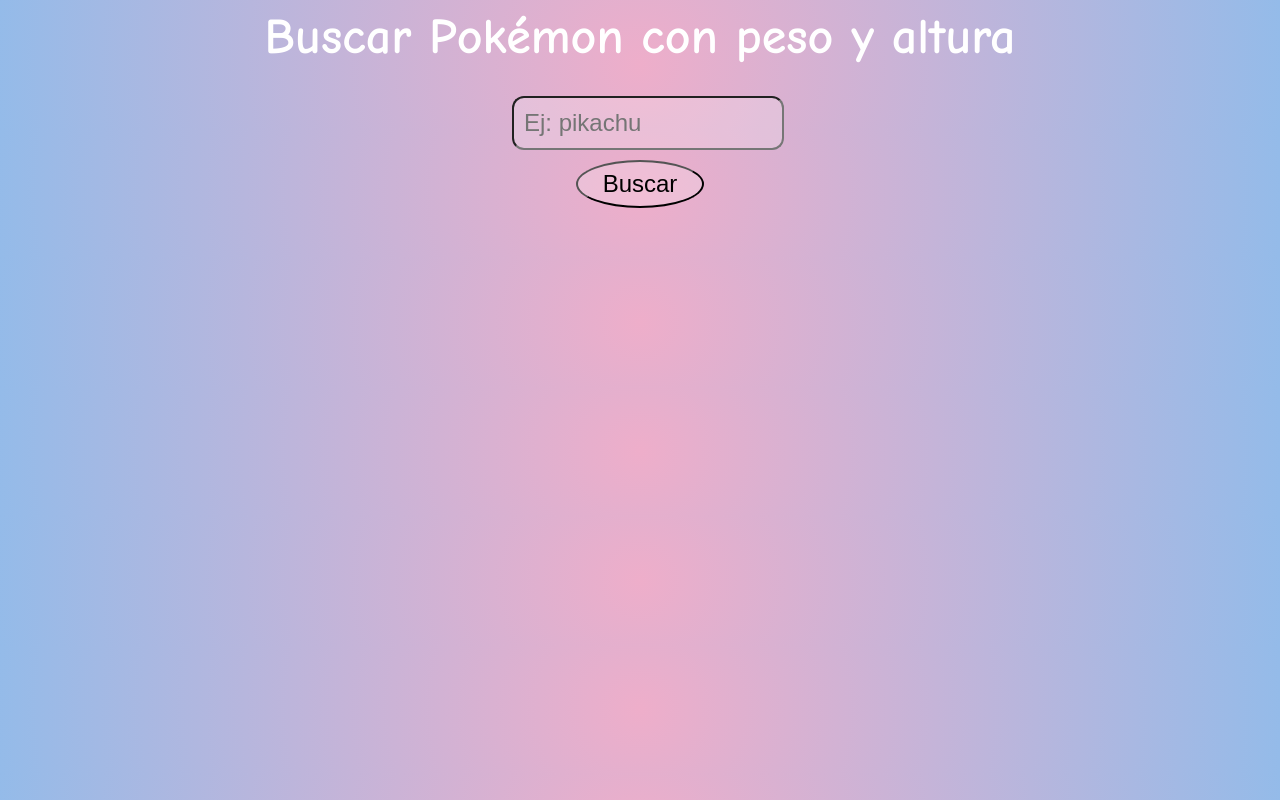
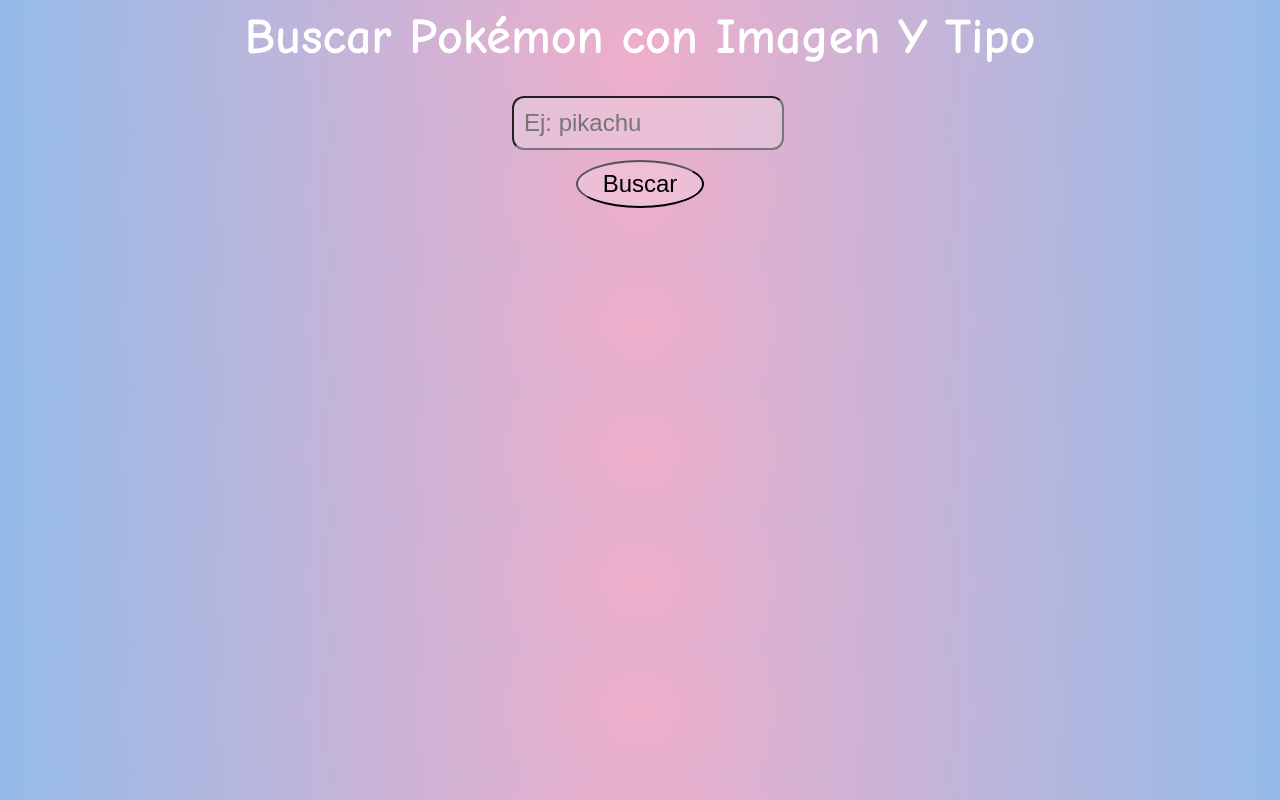
Before and after one commit to Misael04587/Buscador-Pokemon-API, a plain HTML site: page index.html in a window 1280 px wide. Drawn offline with Linux system fonts and the light colour scheme.

Commit message:
Update heading for Pokémon search feature

```diff
--- a/index.html
+++ b/index.html
@@ -8,7 +8,7 @@
 </head>
 <body>
 
-<h2>Buscar Pokémon con peso y altura</h2>
+<h2>Buscar Pokémon con Imagen Y Tipo</h2>
 <input id="pokeInput5" placeholder="Ej: pikachu">
 <button id="btn5">Buscar</button>
 <div id="pokeData"></div>
```
